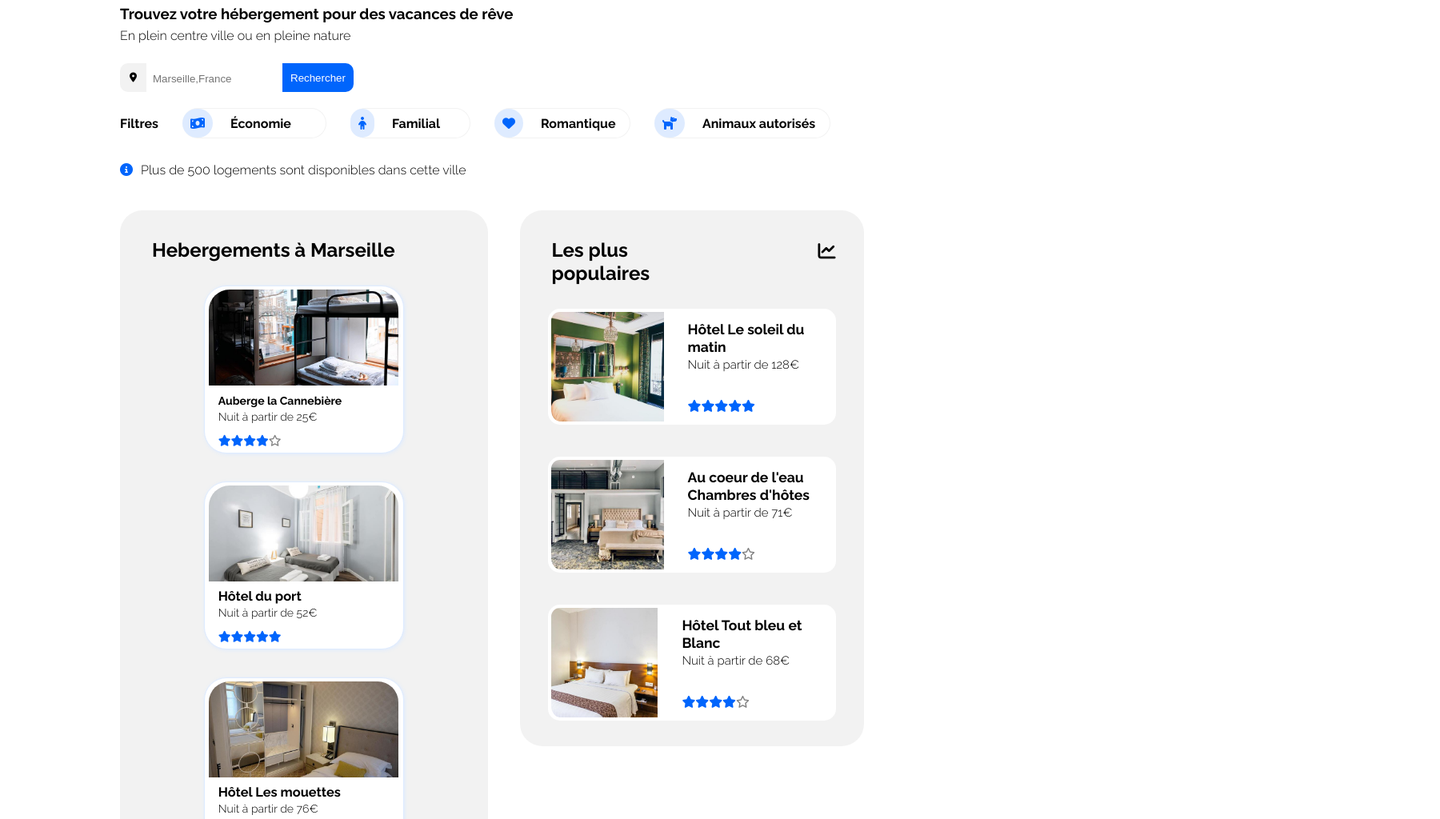
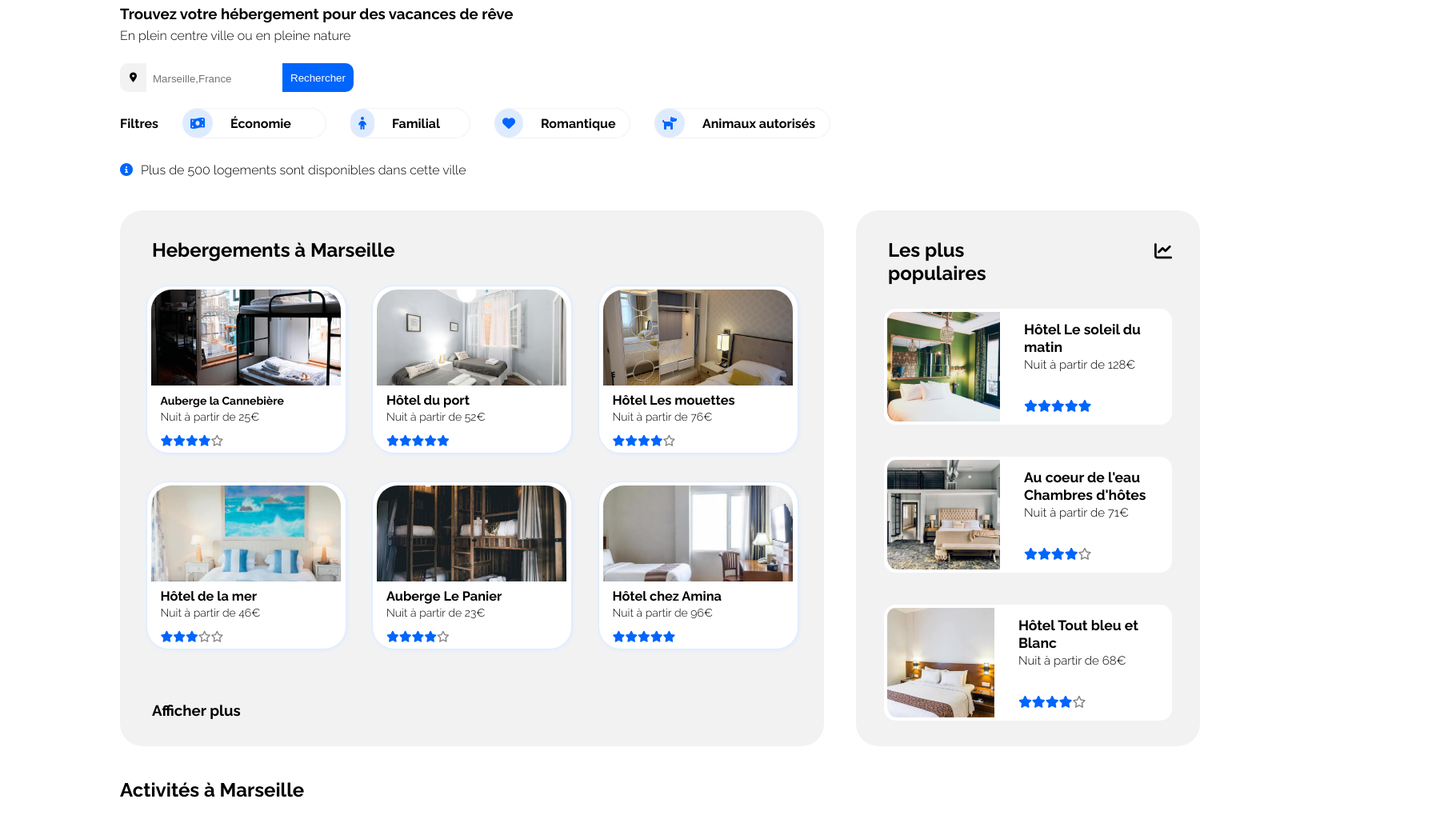
Before and after one commit to Alexandre-lar/AlexandreLarosa_2_021220, a plain HTML site: page index.html in a window 1280 px wide. Shown: the part 102-1126 px from the top of the page at 80% size, 1800 px wide, since content can reach past the window. Drawn offline with Linux system fonts and the light colour scheme.

Commit message:
Ajustement largeur pour responsive

```diff
--- a/styles.css
+++ b/styles.css
@@ -265,6 +265,7 @@ input:focus {
 
 .corps_haut {
   display: flex;
+  width: 1500px;
 }
 
 /* Section Gauche */
@@ -272,8 +273,7 @@ input:focus {
 .gauche {
   margin-left: 150px;
   background-color: #f2f2f2;
-  flex: 0.55;
-
+  width: 900px;
   height: auto;
   border-radius: 28px;
 }
@@ -560,7 +560,7 @@ figcaption {
 /* Footer */
 
 Footer {
-  width: 100%;
+  width: 1800px;
   display: flex;
   margin-top: 50px;
   background-color: #f2f2f2;
```
